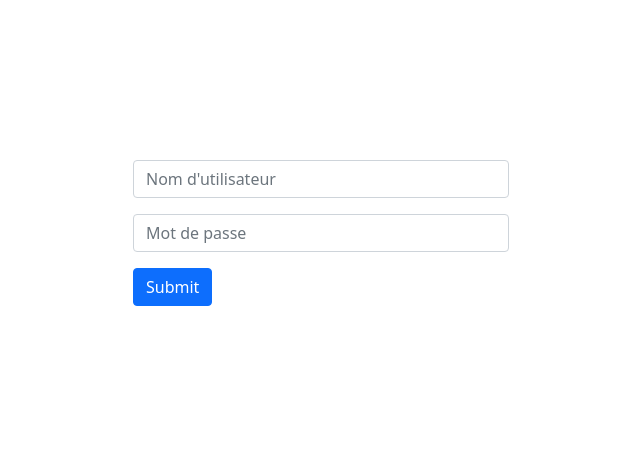
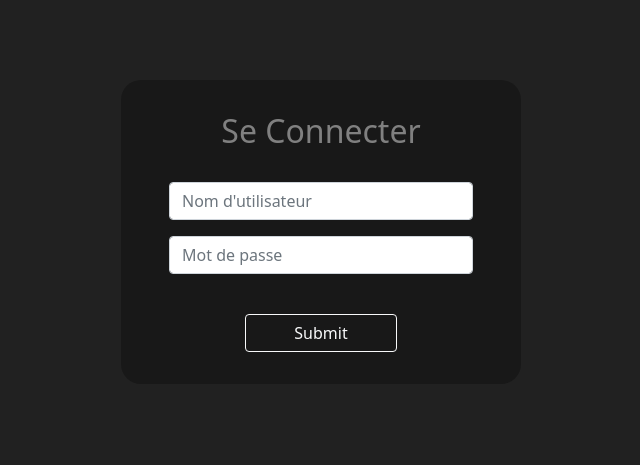
Before and after one commit to dardevetdidier/Eko, a Django app: page / in a window 1280 px wide. Shown: the top 465 px of the page, without its empty margins (319-959 px from the left). Run offline with Django 4.2, Linux system fonts and the light colour scheme.

Commit message:
Complete login page

```diff
--- a/budget/static/css/index.css
+++ b/budget/static/css/index.css
@@ -1,6 +1,46 @@
-.content {
+html {
+    background-color: #212121;
+}
+
+.log{
+    background-color: #212121;
+}
+
+.container {
     display: flex;
+    flex-direction: column;
+    justify-content: space-between;
+    align-items: center;
+    background-color: #181818;
+    margin: 5em auto;
+    padding: 0 3em;
     width: 25em;
-    justify-content: center;
-    margin: 10em auto;
+    border-radius: 20px;
 }
+
+.login-title {
+    color: grey;
+    margin-top: 1em;
+    margin-bottom: 1em;
+}
+.log-form {
+    width: 100%;
+    text-align: center;
+}
+.form-control:focus {
+        border-color: #fff;
+        box-shadow: 0 0 0 0.2rem rgba(255, 255, 255, 1);
+    }
+.log-form button {
+    width: 50%;
+    margin-top: 1.5em;
+    margin-bottom: 2em;
+}
+.error-message {
+    width: 100%;
+    color: red;
+}
+
+.error-message p {
+    font-size: 0.8em;
+}
--- /dev/null
+++ b/budget/templates/budget/budget.html
@@ -0,0 +1,5 @@
+{% extends 'base.html' %}
+
+{% block content %}
+    <h1>budget</h1>
+{% endblock %}
--- a/budget/templates/budget/index.html
+++ b/budget/templates/budget/index.html
@@ -1,15 +1,15 @@
 {% extends 'base.html' %}
-{% load static %}
-
-{% block style %}
-    <link rel="stylesheet" href="{% static 'css/index.css' %}">{% endblock %}
 
 {% block title %}Login{% endblock %}
 
 
 {% block content %}
-    <div class="content">
+
+    <div class="log">
+
         <div class="container">
+            <h2 class="login-title">Se Connecter</h2>
+            <div class="log-form">
                 <form method="POST">
                     {% csrf_token %}
                     <div class="mb-3">
@@ -20,8 +20,20 @@
                         {{ form.password }}
                     </div>
 
-                <button type="submit" class="btn btn-primary">Submit</button>
+                    <button type="submit" class="btn btn-outline-light">Submit</button>
                 </form>
+
+            </div>
+
+            {% if messages %}
+                <div class="error-message mt-3">
+                    {% for message in messages %}
+                        <p>{{ message }}</p>
+                    {% endfor %}
+                </div>
+            {% endif %}
+
+
         </div>
     </div>
 {% endblock %}
--- a/budget/urls.py
+++ b/budget/urls.py
@@ -4,4 +4,5 @@ from . import views
 
 urlpatterns = [
     path('', views.index, name='index'),
+    path('budget/', views.budget, name='budget'),
 ]
--- a/budget/views.py
+++ b/budget/views.py
@@ -1,6 +1,6 @@
 from django.contrib import messages
 from django.contrib.auth import authenticate, login
-from django.shortcuts import render
+from django.shortcuts import render, redirect
 
 from .forms import LoginForm
 
@@ -10,13 +10,19 @@ def index(request):
     Display a login form and checks if user exists then log in.
     """
     login_form = LoginForm()
-    if request.method == 'Post':
+    if request.method == 'POST':
         username = request.POST.get("username")
         password = request.POST.get("password")
 
         user = authenticate(request, username=username, password=password)
         if user:
             login(request, user)
+            return redirect('budget')
         else:
-            messages.info(request, "Erreur dans le nom d'utilisateur ou le mot de passe")
+            messages.info(request, "Erreur dans le nom d'utilisateur et/ou le mot de passe")
+
     return render(request, 'budget/index.html', context={'form': login_form})
+
+
+def budget(request):
+    return render(request, 'budget/budget.html')
--- a/templates/base.html
+++ b/templates/base.html
@@ -1,3 +1,5 @@
+{% load static %}
+
 <!doctype html>
 <html lang="fr">
 <head>
@@ -6,11 +8,8 @@
           content="width=device-width, user-scalable=no, initial-scale=1.0, maximum-scale=1.0, minimum-scale=1.0">
     <meta http-equiv="X-UA-Compatible" content="ie=edge">
 
-    {% block style %}{% endblock %}
-
-    <!-- CSS only -->
     <link href="https://cdn.jsdelivr.net/npm/bootstrap@5.1.3/dist/css/bootstrap.min.css" rel="stylesheet" integrity="sha384-1BmE4kWBq78iYhFldvKuhfTAU6auU8tT94WrHftjDbrCEXSU1oBoqyl2QvZ6jIW3" crossorigin="anonymous">
-
+    <link rel="stylesheet" href="{% static 'css/index.css' %}">
     <title>{% block title %}{% endblock %}</title>
 
 
```
Lines whose indentation alone changed are shown as unchanged.
